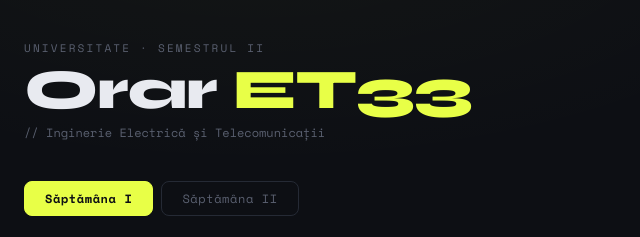
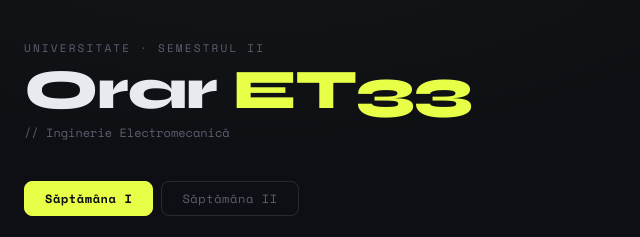
Before and after one commit to ZauBizii/Orar, a plain HTML site: page index.html in a window 1280 px wide. Shown: the top 237 px of the page, 0-640 px from the left. Drawn offline with nearby package versions, Linux system fonts and the light colour scheme.

Commit message:
Update index.html

```diff
--- a/index.html
+++ b/index.html
@@ -97,7 +97,7 @@
 <header>
   <div class="eyebrow">Universitate · Semestrul II</div>
   <h1>Orar <span>ET33</span></h1>
-  <div class="subtitle">// Inginerie Electrică și Telecomunicații</div>
+  <div class="subtitle">// Inginerie Electromecanică </div>
 </header>
 
 <div class="week-tabs">
```
